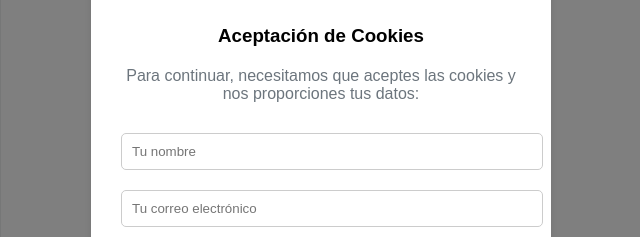
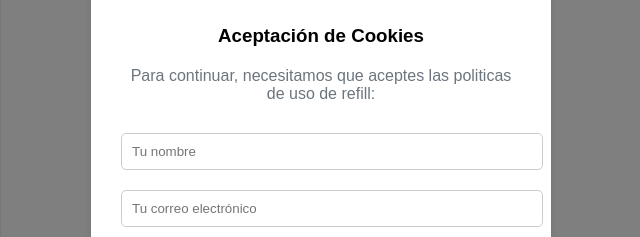
Before and after one commit to GiTPabon/politicas-privacidad, a plain HTML site: page index.html in a window 1280 px wide. Shown: the part 191-428 px from the top of the page, 319-959 px from the left. Drawn offline with Linux system fonts and the light colour scheme.

Commit message:
index.html

```diff
--- a/index.html
+++ b/index.html
@@ -104,7 +104,7 @@
     <div id="popup" class="popup">
         <div class="popup-content">
             <h3>Aceptación de Cookies</h3>
-            <p>Para continuar, necesitamos que aceptes las cookies y nos proporciones tus datos:</p>
+            <p>Para continuar, necesitamos que aceptes las politicas de uso de refill:</p>
             <form id="cookie-form">
                 <input type="text" id="name" placeholder="Tu nombre" required>
                 <input type="email" id="email" placeholder="Tu correo electrónico" required>
```
